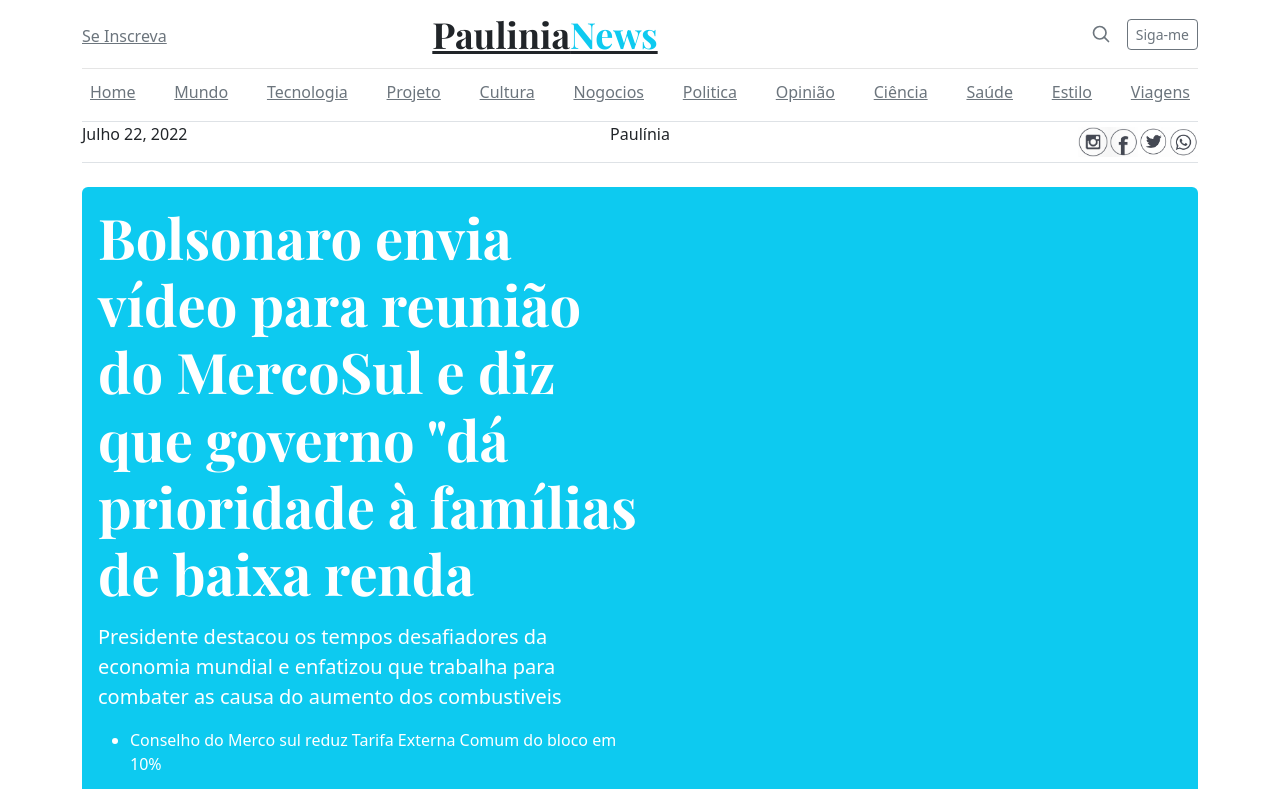
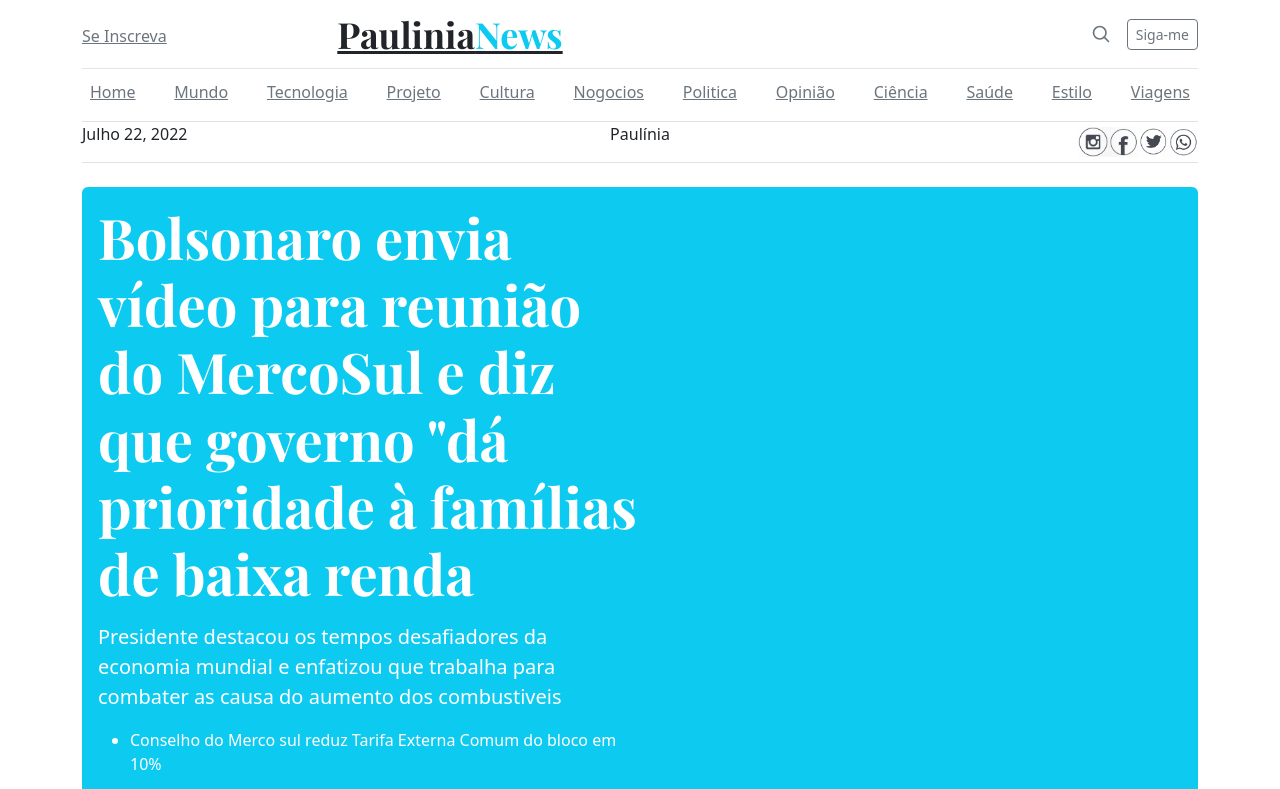
Before and after one commit to msilva1976/PauliniaNews, a plain HTML site: page index.html in a window 1280 px wide. Shown: the top 789 px of the page. Drawn offline with nearby package versions, Linux system fonts and the light colour scheme.

Commit message:
Update index.html

```diff
--- a/index.html
+++ b/index.html
@@ -14,13 +14,13 @@
     <div class="container">
         <header class="blog-header py-3">
             <div class="row flex-wrap justify-content-between align-items-center">
-                <div class="col-3 pt-1">
+                <div class="col-2 pt-1">
                     <a class="link-secondary" href="#">Se Inscreva</a>
                 </div>
                 <div class="col-3 text-center">
                     <a class="blog-header-logo text-dark" href="">Paulinia<strong class="text-info">News</strong></a>
                 </div>
-                <div class="col-5 d-flex justify-content-end align-items-center">
+                <div class="col-6 d-flex justify-content-end align-items-center">
                     <a class="link-secondary" href="#" aria-label="search">
                         <svg xmlns="http://www.w3.org/2000/svg" width="20" height="20" fill="none" stroke="currentColor"
                             stroke-linecap="round" stroke-linejoin="round" stroke-width="2" class="mx-3" role="img"
```
